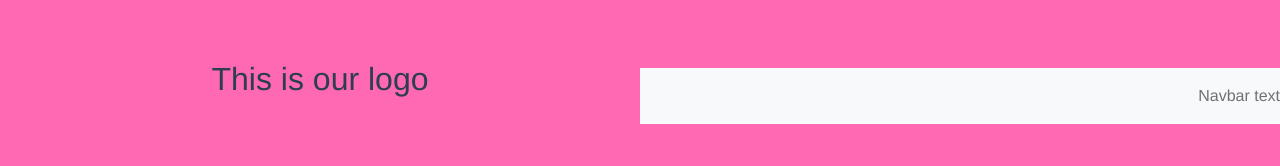
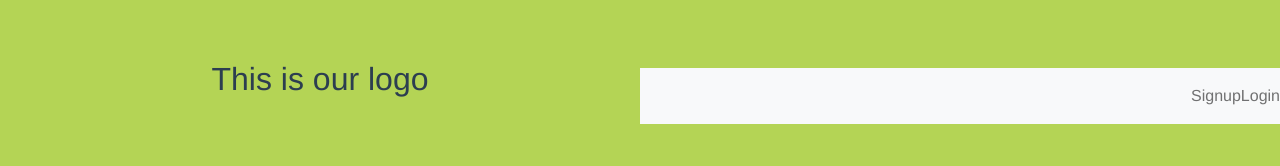
Before and after one commit to KuroKen91/MentorMe, a Vue app: page / in a window 1280 px wide. Both pictures are taken after a click on the button "Click Me!". Shown: the top 166 px of the page. Built offline with nearby package versions, Linux system fonts and the light colour scheme.

Commit message:
Navbar tweaking

```diff
--- a/src/components/MainPage.vue
+++ b/src/components/MainPage.vue
@@ -32,7 +32,7 @@ export default {
 
 <style>
 .main-page {
-  background-color: hotpink;
+  background-color: #b4d455;
   height: 100vh;
   width: 100vw;
   display: flex;
--- a/src/components/Navbar.vue
+++ b/src/components/Navbar.vue
@@ -6,7 +6,8 @@
         <b-navbar-toggle target="nav-text-collapse"></b-navbar-toggle>
         <b-collapse id="nav-text-collapse" is-nav>
           <b-navbar-nav>
-            <b-nav-text>Navbar text</b-nav-text>
+            <b-nav-text>Signup</b-nav-text>
+            <b-nav-text>Login</b-nav-text>
           </b-navbar-nav>
         </b-collapse>
       </b-navbar>
```
